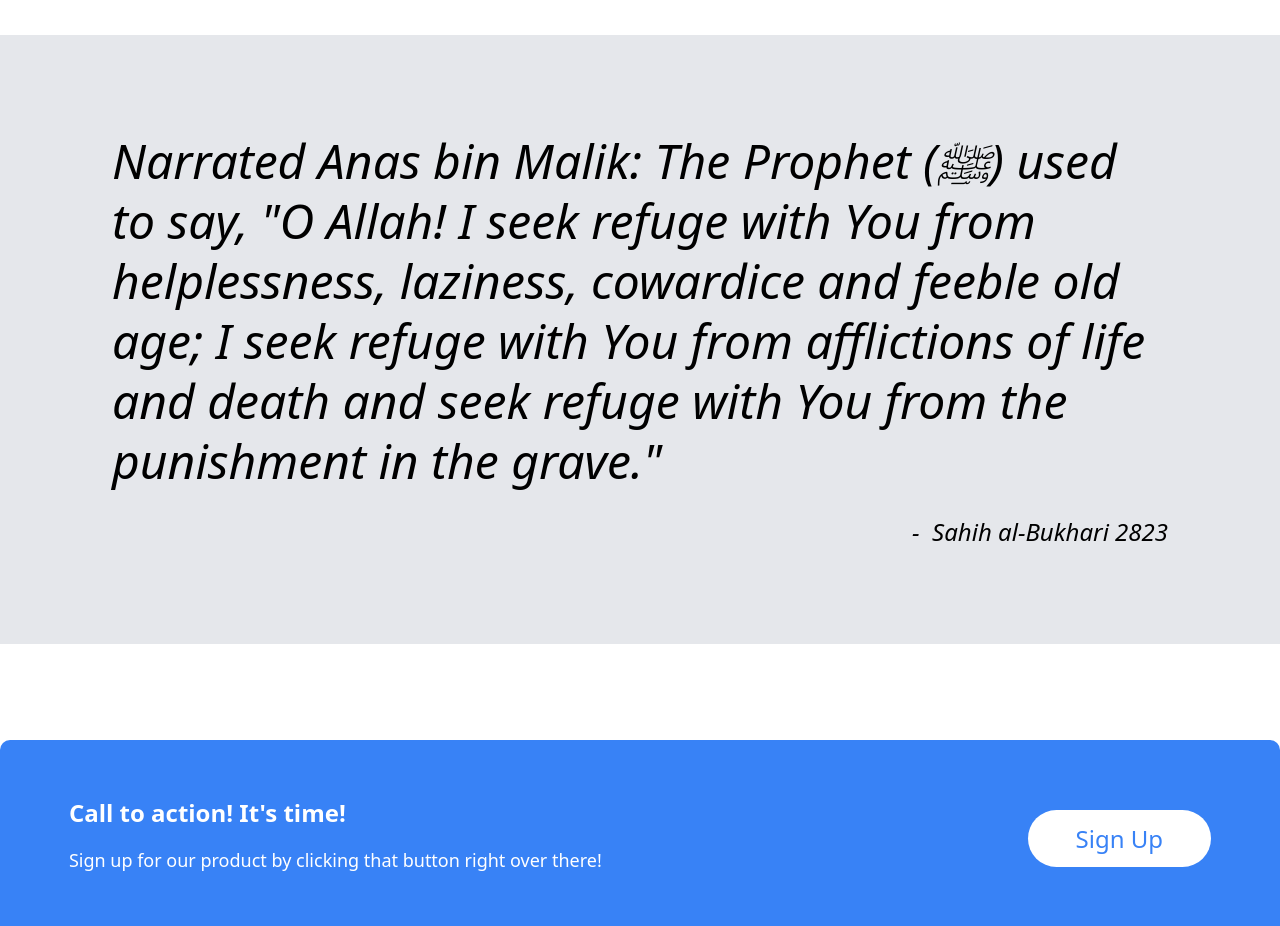
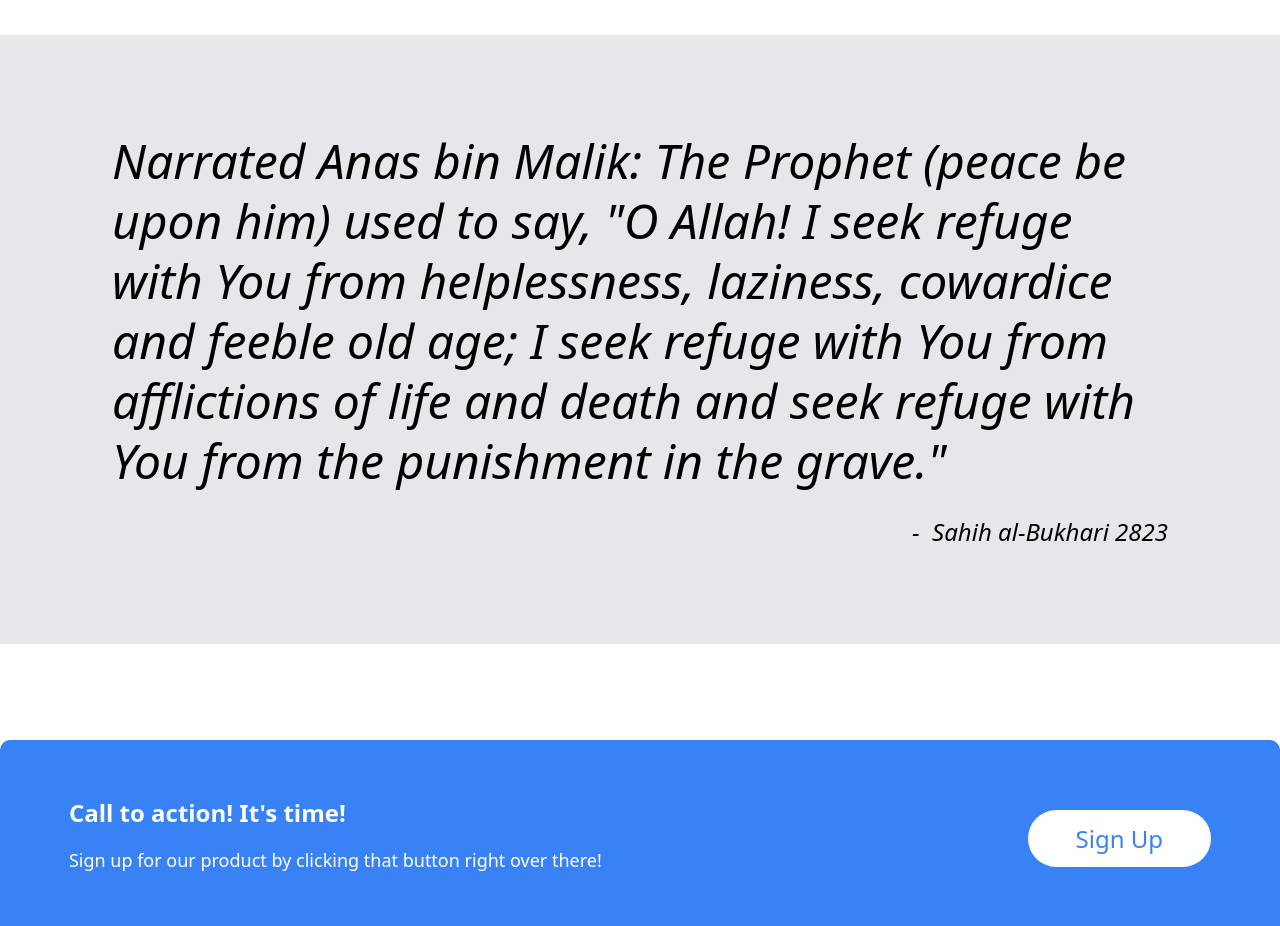
Before and after one commit to zayedbingazidev/the-odin-project-projects, a plain HTML site: page foundation-project-landing-page/index.html in a window 1280 px wide. Shown: the part 1040-1966 px from the top of the page. Drawn offline with Linux system fonts and the light colour scheme.

Commit message:
Update index.html

```diff
--- a/foundation-project-landing-page/index.html
+++ b/foundation-project-landing-page/index.html
@@ -65,7 +65,7 @@
     </section>
     <section class="quote-section">
         <div class="container">
-            <em>Narrated Anas bin Malik: The Prophet (ﷺ) used to say, "O Allah! I seek refuge with You from helplessness, laziness, cowardice and feeble old age; I seek refuge with You from afflictions of life and death and seek refuge with You from the punishment in the grave."</em>
+            <em>Narrated Anas bin Malik: The Prophet (peace be upon him) used to say, "O Allah! I seek refuge with You from helplessness, laziness, cowardice and feeble old age; I seek refuge with You from afflictions of life and death and seek refuge with You from the punishment in the grave."</em>
             <cite>-&nbsp; Sahih al-Bukhari 2823</cite>
         </div>
     </section>
```
